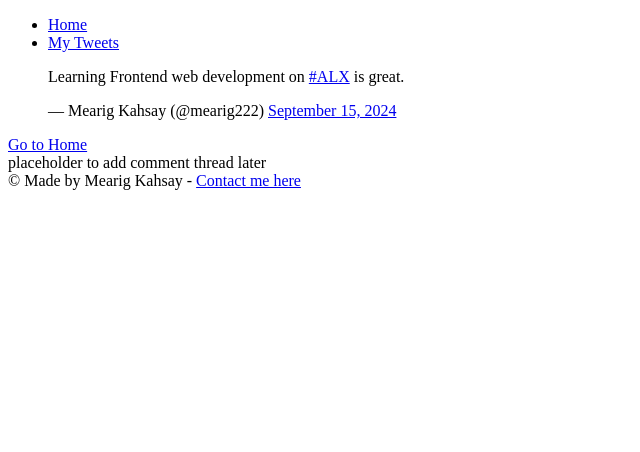
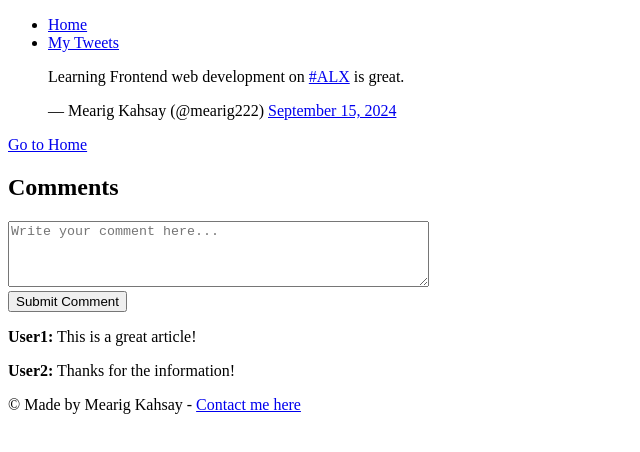
Before and after one commit to Mearigkh/My_First_Portfolio, a plain HTML site: page html_basic/tweets.html in a window 1280 px wide. Shown: the whole page, without its empty margins (0-640 px from the left). Drawn offline with Linux system fonts and the light colour scheme.

Commit message:
added a comment section on the aside tag

```diff
--- a/html_basic/tweets.html
+++ b/html_basic/tweets.html
@@ -21,7 +21,23 @@
         <a href="index.html">Go to Home</a>
         </article>
         <aside>
-            placeholder to add comment thread later
+            <section class="comments">
+                <h2>Comments</h2>
+
+                <!-- Comment Form -->
+                <form id="comment-form">
+                    <textarea placeholder="Write your comment here..." rows="4" cols="50"></textarea><br>
+                    <button type="submit">Submit Comment</button>
+                </form>
+
+                <!-- Existing Comments -->
+                <div class="comment">
+                    <p><strong>User1:</strong> This is a great article!</p>
+                </div>
+                <div class="comment">
+                    <p><strong>User2:</strong> Thanks for the information!</p>
+                </div>
+            </section>
         </aside>
     </main>
     <footer>&copy; Made by Mearig Kahsay - <a href="https://x.com/mearig222" target="_blank">Contact me here</a></footer>
```
Also changed, not shown: html_basic/index.html (+6 -1 lines).
